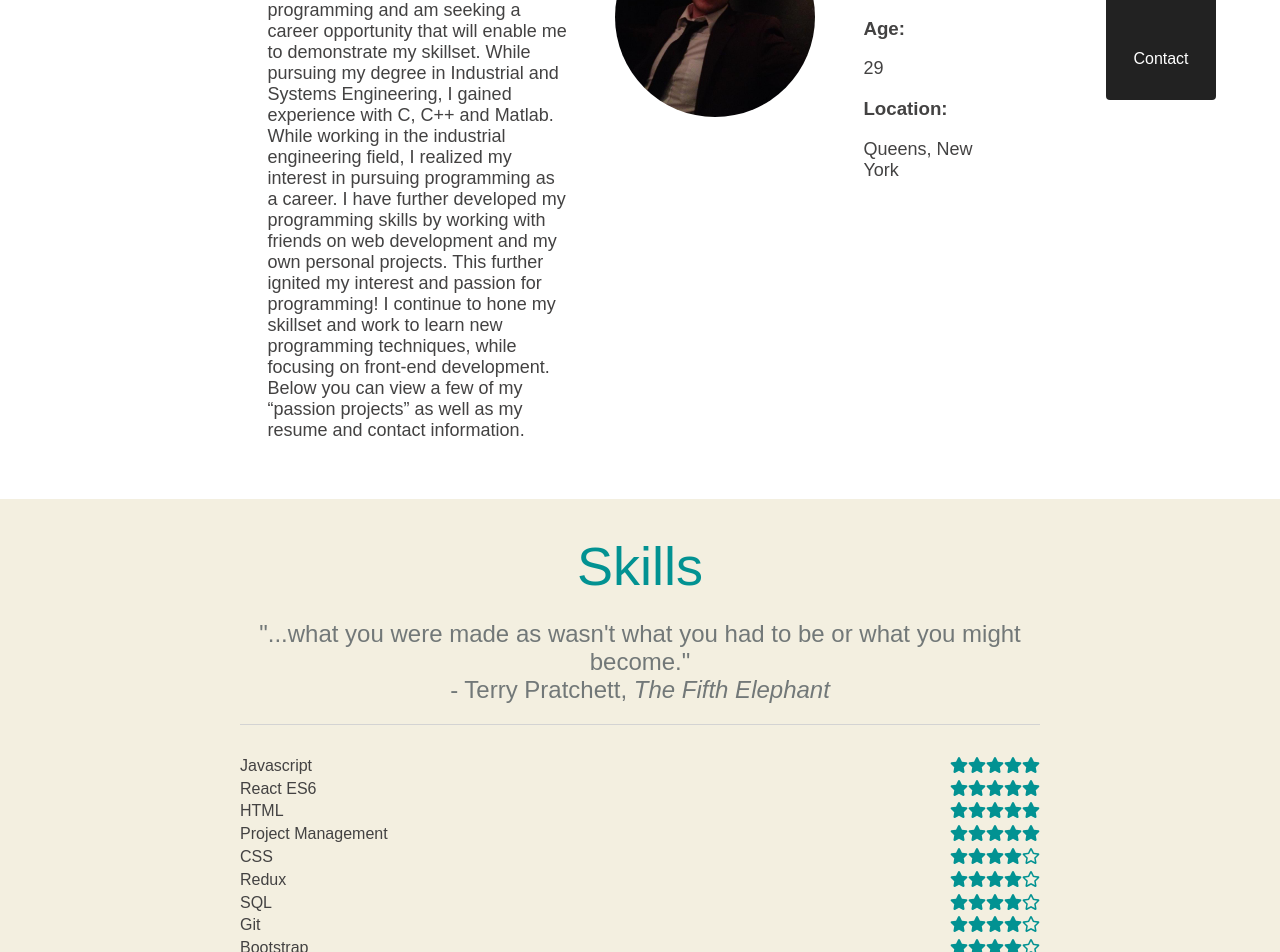
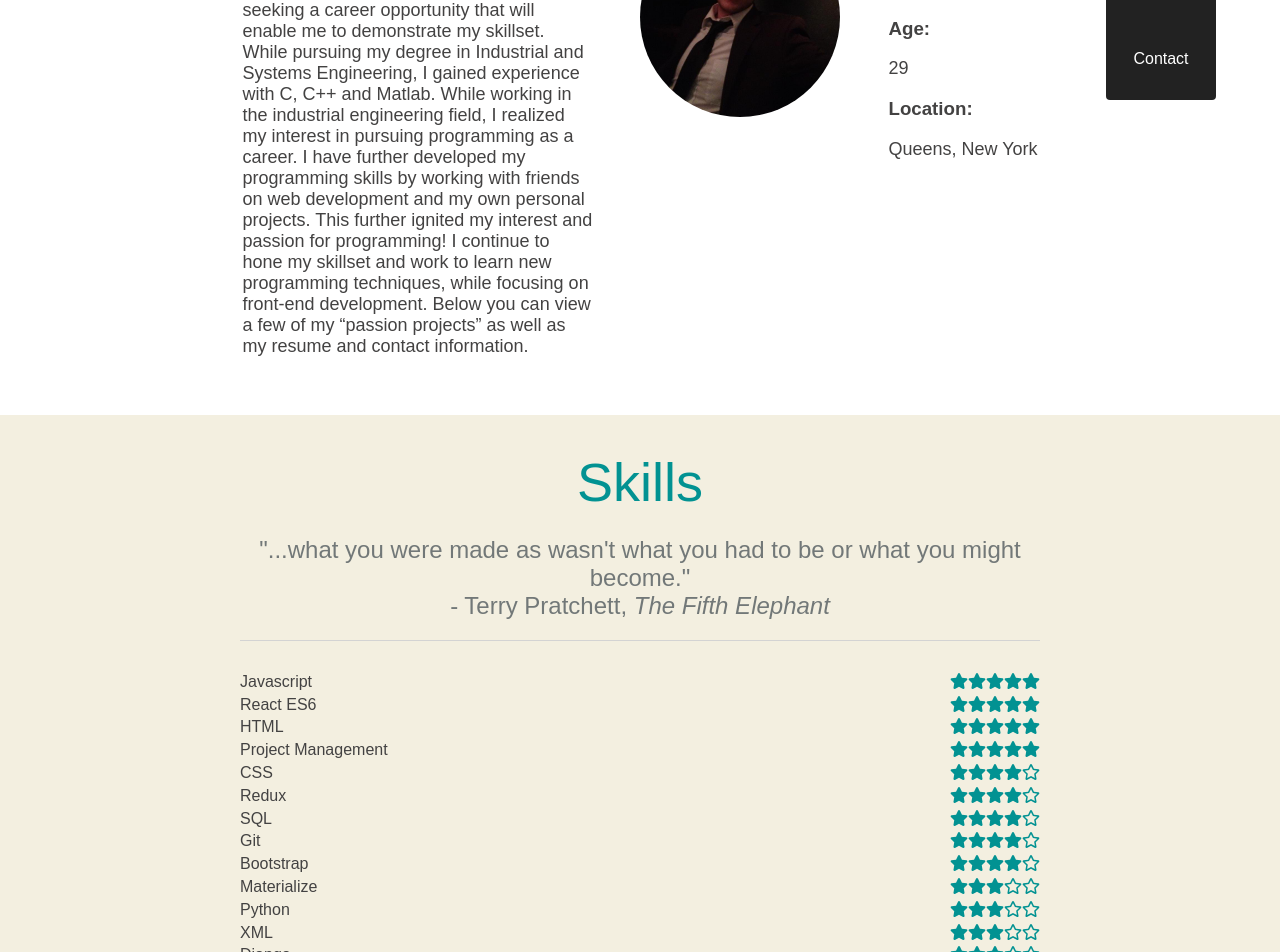
Before and after one commit to Blistighast/BrianGuterl, a React (Create React App) app: page / in a window 1280 px wide. Shown: the part 360-1312 px from the top of the page. Built offline with nearby package versions, Linux system fonts and the light colour scheme.

Commit message:
added XML to skills

```diff
--- a/src/components/Main/about.css
+++ b/src/components/Main/about.css
@@ -7,7 +7,7 @@
 }
 
 .profile {
-  max-width: 745px;
+  max-width: 800px;
   padding-bottom: 40px;
   margin-right: auto;
   margin-left: auto;
@@ -53,7 +53,7 @@
 
 .row p {
   color: #434242;
-  max-width: 300px;
+  max-width: 350px;
   font-size: large;
 }
 
@@ -69,4 +69,8 @@
   .row {
     flex-direction: column;
   }
+
+  .row p {
+    max-width: 300px;
+  }
 }
--- a/src/components/Main/contact.css
+++ b/src/components/Main/contact.css
@@ -7,7 +7,7 @@
 }
 
 .contact-body {
-    max-width: 745px;
+    max-width: 800px;
     padding-bottom: 40px;
     margin-right: auto;
     margin-left: auto;
--- a/src/components/Main/experience.js
+++ b/src/components/Main/experience.js
@@ -22,6 +22,7 @@ const Experience = () => {
                         <div className="career-info">
                             <h4>Owner</h4>
                             <p className="career-description">
+
                                 Started a general construction contracting business. Split duties
                                 between taking care of administrative tasks and working on site.</p>
                         </div>
--- a/src/components/Main/skills.js
+++ b/src/components/Main/skills.js
@@ -132,6 +132,16 @@ const Skills = () => {
           </span>
         </li>
         <li className="ability">
+          <span className="ability-title">XML</span>
+          <span className="stars-span">
+            {solidStar}
+            {solidStar}
+            {solidStar}
+            {emptyStar}
+            {emptyStar}
+          </span>
+        </li>
+        <li className="ability">
           <span className="ability-title">Django</span>
           <span className="stars-span">
             {solidStar}
```
